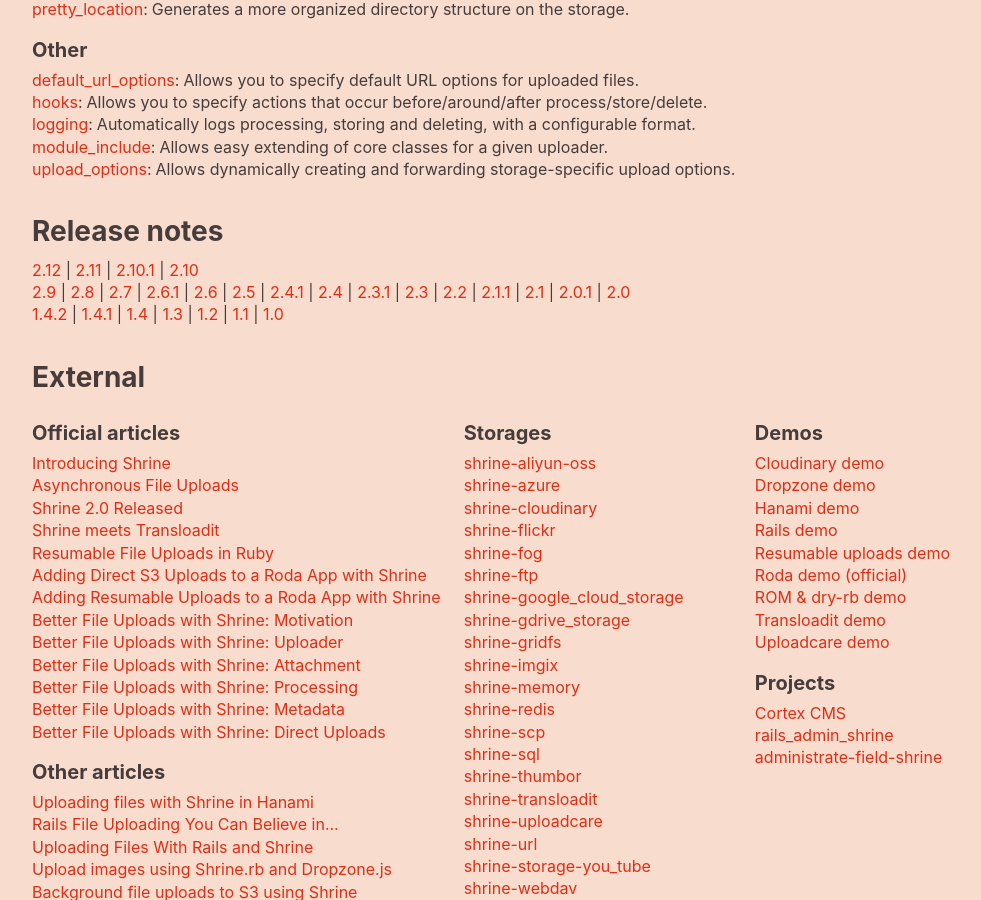
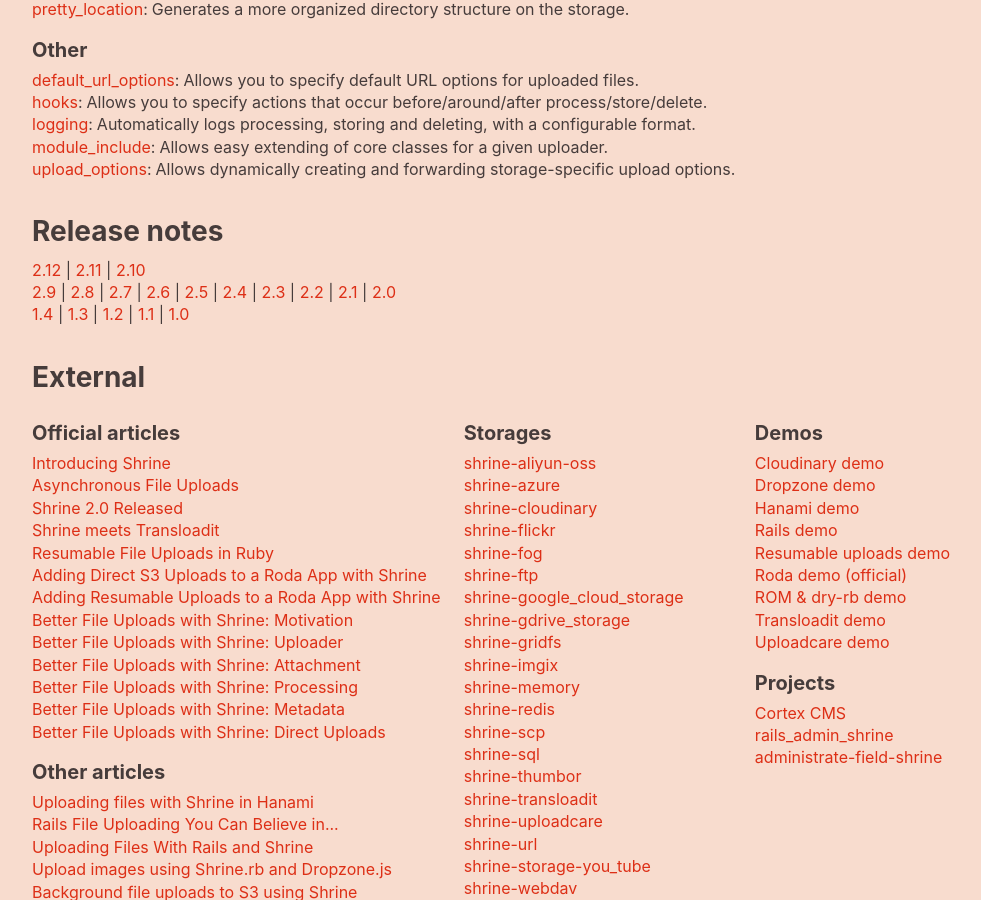
Before and after one commit to avinashcodeer/Romenics, a Jekyll site: the page built from www/index.html, in a window 1280 px wide and 900 px high, scrolled down 1736 px. Shown: the whole window, without its empty margins (106-1087 px from the left). Built offline with Jekyll 4.4.1, drawn with Linux system fonts in a browser that asks for light colours; emoji names are drawn with the system emoji font; some of the changed text lies outside the part shown.

```diff
--- a/www/_data/versions.yml
+++ b/www/_data/versions.yml
@@ -1,81 +1,75 @@
 -
   -
-    name: "2.12"
+    name: "2.12.0"
+    abbr: "2.12"
     path: "2_12_0_md.html"
   -
-    name: "2.11"
+    name: "2.11.0"
+    abbr: "2.11"
     path: "2_11_0_md.html"
   -
-    name: "2.10.1"
-    path: "2_10_1_md.html"
-  -
-    name: "2.10"
+    name: "2.10.0"
+    abbr: "2.10"
     path: "2_10_0_md.html"
 -
   -
-    name: "2.9"
+    name: "2.9.0"
+    abbr: "2.9"
     path: "2_9_0_md.html"
   -
-    name: "2.8"
+    name: "2.8.0"
+    abbr: "2.8"
     path: "2_8_0_md.html"
   -
-    name: "2.7"
+    name: "2.7.0"
+    abbr: "2.7"
     path: "2_7_0_md.html"
   -
-    name: "2.6.1"
-    path: "2_6_1_md.html"
-  -
-    name: "2.6"
+    name: "2.6.0"
+    abbr: "2.6"
     path: "2_6_0_md.html"
   -
-    name: "2.5"
+    name: "2.5.0"
+    abbr: "2.5"
     path: "2_5_0_md.html"
   -
-    name: "2.4.1"
-    path: "2_4_1_md.html"
-  -
-    name: "2.4"
+    name: "2.4.0"
+    abbr: "2.4"
     path: "2_4_0_md.html"
   -
-    name: "2.3.1"
-    path: "2_3_1_md.html"
-  -
-    name: "2.3"
+    name: "2.3.0"
+    abbr: "2.3"
     path: "2_3_0_md.html"
   -
-    name: "2.2"
+    name: "2.2.0"
+    abbr: "2.2"
     path: "2_2_0_md.html"
   -
-    name: "2.1.1"
-    path: "2_1_1_md.html"
-  -
-    name: "2.1"
+    name: "2.1.0"
+    abbr: "2.1"
     path: "2_1_0_md.html"
   -
-    name: "2.0.1"
-    path: "2_0_1_md.html"
-  -
-    name: "2.0"
+    name: "2.0.0"
+    abbr: "2.0"
     path: "2_0_0_md.html"
 -
   -
-    name: "1.4.2"
-    path: "1_4_2_md.html"
-  -
-    name: "1.4.1"
-    path: "1_4_1_md.html"
-  -
-    name: "1.4"
+    name: "1.4.0"
+    abbr: "1.4"
     path: "1_4_0_md.html"
   -
-    name: "1.3"
+    name: "1.3.0"
+    abbr: "1.3"
     path: "1_3_0_md.html"
   -
-    name: "1.2"
+    name: "1.2.0"
+    abbr: "1.2"
     path: "1_2_0_md.html"
   -
-    name: "1.1"
+    name: "1.1.0"
+    abbr: "1.1"
     path: "1_1_0_md.html"
   -
-    name: "1.0"
+    name: "1.0.0"
+    abbr: "1.0"
     path: "1_0_0_md.html"
--- a/www/index.html
+++ b/www/index.html
@@ -75,7 +75,7 @@
         {% for major in site.data.versions %}
         <li>
           {% for version in major %}
-          <a href="https://{{ site.url }}/rdoc/files/doc/release_notes/{{ version.path }}">{{ version.name }}</a>
+          <a href="https://{{ site.url }}/rdoc/files/doc/release_notes/{{ version.path }}">{{ version.abbr }}</a>
           {% unless forloop.last %}|{% endunless %}
           {% endfor %}
         </li>
```
